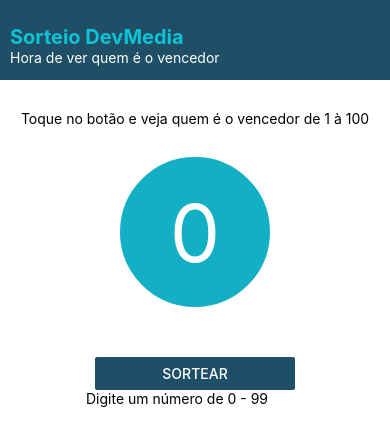
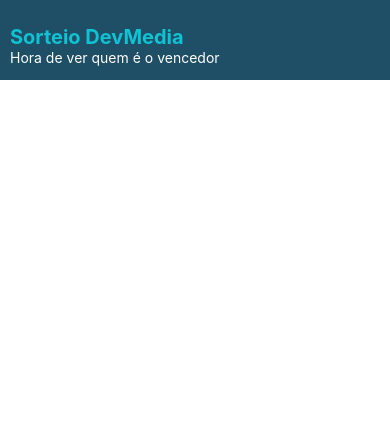
Before and after one commit to adryelyassuncao-ux/my-app, a React Native app: screen / in a window 390 px wide. Shown: the top 446 px of the page. Built offline with nearby package versions, Linux system fonts and the light colour scheme.

Commit message:
logica feita

```diff
--- a/App.js
+++ b/App.js
@@ -1,104 +1,14 @@
 import React, { useState } from 'react';
 import { View, Text, Button, StyleSheet, TextInput } from 'react-native';
 import Titulo from './components/Titulo';
+import Tela from './components/Tela.inicial/Tela';
 
-const estilo = StyleSheet.create({
-  tela: {
-    width: '100%',
-    justifyContent: 'center',
-    alignItems: 'center',
-  },
-
-  boxNumero: {
-    borderColor: '#13b0c5',
-    backgroundColor: '#13b0c5',
-    borderWidth: 5,
-    height: 150,
-    width: 150,
-    borderRadius: 75,
-    justifyContent: 'center',
-    alignItems: 'center',
-    marginBottom: 50,
-  },
-
-  tituloTexto: {
-    fontSize: 14,
-    marginVertical: 30,
-    paddingHorizontal: 20,
-    textAlign: 'center',
-  },
-
-  numero: {
-    fontSize: 80,
-    color: '#fff',
-  },
-
-  boxBotao: {
-    width: 200,
-  },
-});
-
-
-
-const TelaInicial = () => {
-  const [numeroSorteado, setNumeroSorteado] = useState(0);
-  const [num_escolha, setNunEscolha] = useState('');
-  const [num_rodadas, setNumRodadas] = useState(0);
-
-  const gerarNumero = () => {
-    const novoNumero = Math.floor(Math.random() * 100);
-
-    setNumeroSorteado(novoNumero);
-
-    setNumRodadas(num_rodadas + 1);
-
-
-  };
-
-  return (
-    <View style={estilo.tela}>
-
-      <Text style={estilo.tituloTexto}>
-        Toque no botão e veja quem é o vencedor de 1 à 100
-      </Text>
-
-      <View style={estilo.boxNumero}>
-        <Text style={estilo.numero}>
-          {numeroSorteado}
-        </Text>
-      </View>
-
-      <View style={estilo.boxBotao}>
-        <Button
-          title="Sortear"
-          onPress={gerarNumero}
-          color="#1f4f66"
-        />
-      </View>
-
-      <TextInput
-        placeholder='Digite um número de 0 - 99'
-        onChangeText={(text) => setNunEscolha(text)}
-        value={num_escolha}
-        keyboardType="numeric"
-        maxLength={2}
-      />
-
-      <Text>{num_escolha}</Text>
-
-      {num_rodadas >= 5 ?? (
-        <Text>Final Jogo</Text>
-      )}
-
-    </View>
-  );
-};
 
 const App = () => {
   return (
     <View>
       <Titulo />
-      <TelaInicial />
+      <Tela/>
     </View>
   );
 };
--- /dev/null
+++ b/components/Tela.inicial/Tela.js
@@ -0,0 +1,62 @@
+import React, { useState } from 'react';
+import { View, Text, Button, StyleSheet, TextInput } from 'react-native';
+import estilo from './css'
+//preciso criar uma veriavel que armazena o numero escolhido<>
+//criar uma variavel para guardar o numero gerado da maquina<>
+//uma variavel para guardar em qual rodada esta<>
+//maquina precisa criar um numero de 0 a 99<>
+//maquina precisa validar o numero escolhido da pessoa para ver se da para acontecer o jogo<>
+//maquina precisa acrescentar uma próxima rodada ate chegar em 5
+//depois de numero escolhido e a pessoa enviar maquina faz o calculo da pontuação
+//maquina guarda a pontuação da pessoa
+//inicia uma nova rodada até chegar a 5
+//final é mostrado a pontuação que é no maximo 500
+
+const Tela = () => {
+
+ const [num_escolhido, setNumEscolhido] = useState(0);
+ const [num_sorteado, setNumSorteado] = useState(null);
+ const [num_rodadas, setNumRodadas] = useState(1);
+ const [textoguardado, setTextoGuardado] = useState('');
+ //const [num_final, setNumeroFinal] = useState(null); talvel vc use ju no final
+ const [pontuacao, setRodadaPontuacao] = useState(0); // essa talvez tambem vo deixar pra vc caso vc n use lembra de apagar
+
+
+const ValidarNum = () =>
+ {
+
+  if(num_escolhido >= 100 || num_escolhido < 0 || isNaN(num_escolhido))
+  {
+    setTextoGuardado('O número deve ser entre 0 a 99');
+    return;
+  }
+  else
+  {
+    setTextoGuardado('');
+  }
+
+  };
+ const criarNumero = () =>
+ {
+   const NumeroCriado = Math.floor(Math.random() * 100);
+
+   setNumSorteado (NumeroCriado);
+
+   const operacao = num_escolhido - NumeroCriado;
+   const Ponto = Math.abs(operacao);
+
+   const resultado = 100 - Ponto;
+
+   setNumRodadas (num_rodadas + 1);
+ };
+
+
+  return (
+
+    <View>
+      <text>{textoguardado}</text>
+    </View>
+  );
+};
+
+export default Tela;
--- /dev/null
+++ b/components/Tela.inicial/css.js
@@ -0,0 +1,39 @@
+import { StyleSheet } from 'react-native';
+
+const estilo = StyleSheet.create({
+  tela: {
+    width: '100%',
+    justifyContent: 'center',
+    alignItems: 'center',
+  },
+
+  boxNumero: {
+    borderColor: '#13b0c5',
+    backgroundColor: '#13b0c5',
+    borderWidth: 5,
+    height: 150,
+    width: 150,
+    borderRadius: 75,
+    justifyContent: 'center',
+    alignItems: 'center',
+    marginBottom: 50,
+  },
+
+  tituloTexto: {
+    fontSize: 14,
+    marginVertical: 30,
+    paddingHorizontal: 20,
+    textAlign: 'center',
+  },
+
+  numero: {
+    fontSize: 80,
+    color: '#fff',
+  },
+
+  boxBotao: {
+    width: 200,
+  },
+});
+
+export default estilo;
```
